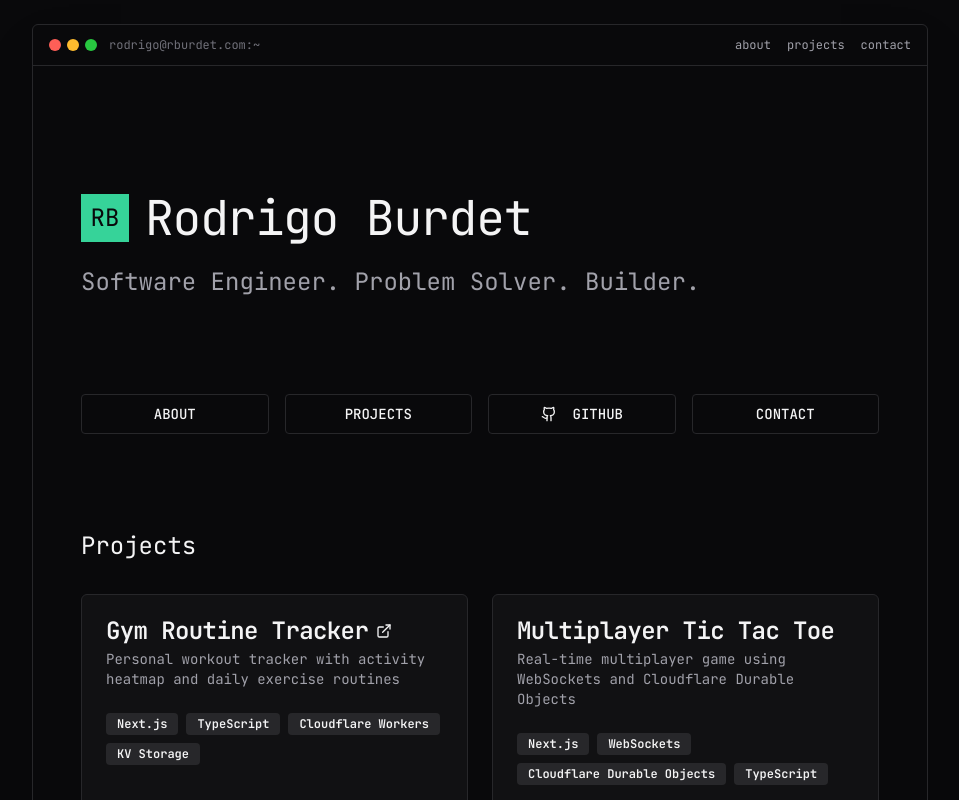
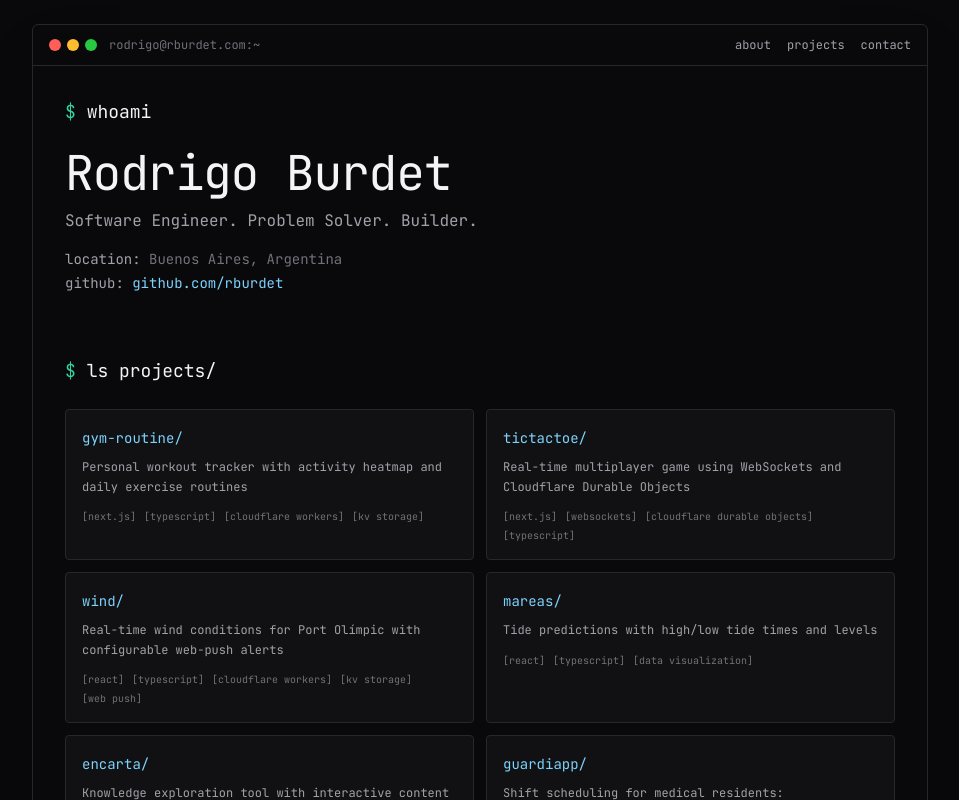
Before and after one commit to rburdet/portfolio, a Next.js app: page / in a window 1280 px wide. Shown: the top 800 px of the page, without its empty margins (160-1119 px from the left). Built offline with nearby package versions, Linux system fonts and the light colour scheme.

Commit message:
feat: terminal home with typing whoami and ls-style project grid

```diff
--- a/app/(terminal)/page.tsx
+++ b/app/(terminal)/page.tsx
@@ -1,52 +1,41 @@
-import Link from "next/link";
-import { Github, Linkedin, Mail } from "lucide-react";
-import { Button } from "@/components/ui/button";
+import Prompt from "@/components/terminal/prompt";
+import Typing from "@/components/terminal/typing";
 import ProjectGrid from "@/components/project-grid";
 import { projects } from "@/lib/projects";
 
 export default function Home() {
 	return (
 		<main>
-			<div className="container px-4 py-16 md:py-24">
-				<div className="mb-16 md:mb-24">
-					<div className="flex items-center gap-4 mb-6">
-						<div className="grid w-12 h-12 bg-primary place-items-center">
-							<span className="text-2xl font-mono text-primary-foreground">
-								RB
-							</span>
-						</div>
-						<h1 className="text-4xl font-mono tracking-tight md:text-5xl">
-							Rodrigo Burdet
-						</h1>
-					</div>
-					<p className="text-xl font-mono text-muted-foreground md:text-2xl">
-						Software Engineer. Problem Solver. Builder.
+			<section className="mb-12 md:mb-16">
+				<Prompt command="whoami" className="mb-4" />
+				<h1 className="mb-3 text-3xl tracking-tight text-zinc-100 md:text-5xl">
+					<Typing text="Rodrigo Burdet" />
+				</h1>
+				<p className="text-sm text-zinc-400 md:text-base">
+					Software Engineer. Problem Solver. Builder.
+				</p>
+				<div className="mt-4 space-y-1 text-xs text-zinc-500 md:text-sm">
+					<p>
+						<span className="text-zinc-400">location:</span> Buenos Aires, Argentina
+					</p>
+					<p>
+						<span className="text-zinc-400">github:</span>{" "}
+						<a
+							href="https://github.com/rburdet"
+							target="_blank"
+							rel="noopener noreferrer"
+							className="text-term-cyan hover:underline"
+						>
+							github.com/rburdet
+						</a>
 					</p>
 				</div>
+			</section>
 
-				<nav className="grid gap-4 mb-16 md:mb-24 sm:grid-cols-4">
-					<Button variant="outline" className="w-full" asChild>
-						<Link href="/about">ABOUT</Link>
-					</Button>
-					<Button variant="outline" className="w-full" asChild>
-						<Link href="/projects">PROJECTS</Link>
-					</Button>
-					<Button variant="outline" className="w-full" asChild>
-						<Link href="https://github.com/rburdet" target="_blank">
-							<Github className="w-4 h-4 mr-2" />
-							GITHUB
-						</Link>
-					</Button>
-					<Button variant="outline" className="w-full" asChild>
-						<Link href="/contact">CONTACT</Link>
-					</Button>
-				</nav>
-
-				<section className="mb-16 md:mb-24">
-					<h2 className="mb-8 text-2xl font-mono">Projects</h2>
-					<ProjectGrid projects={projects} />
-				</section>
-			</div>
+			<section>
+				<Prompt command="ls projects/" className="mb-6" />
+				<ProjectGrid projects={projects} />
+			</section>
 		</main>
 	);
 }
--- a/components/project-grid.tsx
+++ b/components/project-grid.tsx
@@ -1,13 +1,4 @@
 import Link from "next/link";
-import { ExternalLink } from "lucide-react";
-import {
-	Card,
-	CardHeader,
-	CardTitle,
-	CardDescription,
-	CardContent,
-} from "@/components/ui/card";
-import { Badge } from "@/components/ui/badge";
 import type { Project } from "@/lib/projects";
 
 interface ProjectGridProps {
@@ -16,7 +7,7 @@ interface ProjectGridProps {
 
 export default function ProjectGrid({ projects }: ProjectGridProps) {
 	return (
-		<div className="grid gap-6 sm:grid-cols-2">
+		<div className="grid gap-3 sm:grid-cols-2">
 			{projects.map((project) => {
 				const isCode = project.status === "code";
 				const href = isCode
@@ -24,36 +15,47 @@ export default function ProjectGrid({ projects }: ProjectGridProps) {
 					: project.externalUrl || `/projects/${project.id}`;
 				const isExternal = !!project.externalUrl || (isCode && !!project.repoUrl);
 
+				const title = (
+					<span className="text-sm">
+						{isCode ? (
+							<span className="text-zinc-300">{project.id}</span>
+						) : (
+							<span className="text-term-cyan">{`${project.id}/`}</span>
+						)}
+					</span>
+				);
+
 				return (
-					<Card key={project.id} className="flex flex-col">
-						<CardHeader>
-							<CardTitle className="font-mono">
+					<div
+						key={project.id}
+						className="group rounded border border-term-border bg-term-surface p-4 transition-colors hover:border-zinc-600"
+					>
+						<div className="mb-2 flex items-baseline justify-between gap-2">
 							{href ? (
 								<Link
 									href={href}
-										className="hover:underline inline-flex items-center gap-2"
+									className="hover:underline"
 									target={isExternal ? "_blank" : undefined}
 									rel={isExternal ? "noopener noreferrer" : undefined}
 								>
-										{project.title}
-										{isExternal && <ExternalLink className="w-4 h-4" />}
+									{title}
 								</Link>
 							) : (
-									project.title
+								title
 							)}
-							</CardTitle>
-							<CardDescription>{project.description}</CardDescription>
-						</CardHeader>
-						<CardContent className="flex flex-col flex-1">
-							<div className="flex flex-wrap gap-2 mb-4">
+							{isCode && <span className="text-[10px] text-zinc-600"># source-only</span>}
+						</div>
+						<p className="mb-3 text-xs leading-relaxed text-zinc-400">
+							{project.description}
+						</p>
+						<div className="flex flex-wrap gap-x-2 gap-y-1">
 							{project.technologies.map((tech) => (
-									<Badge key={tech} variant="secondary">
-										{tech}
-									</Badge>
+								<span key={tech} className="text-[10px] text-zinc-500">
+									[{tech.toLowerCase()}]
+								</span>
 							))}
 						</div>
-						</CardContent>
-					</Card>
+					</div>
 				);
 			})}
 		</div>
--- /dev/null
+++ b/components/terminal/typing.tsx
@@ -0,0 +1,28 @@
+"use client";
+
+import { useEffect, useState } from "react";
+
+interface TypingProps {
+	text: string;
+	speed?: number;
+}
+
+export default function Typing({ text, speed = 55 }: TypingProps) {
+	const [chars, setChars] = useState(0);
+
+	useEffect(() => {
+		if (chars >= text.length) return;
+		const t = setTimeout(() => setChars((c) => c + 1), speed);
+		return () => clearTimeout(t);
+	}, [chars, text.length, speed]);
+
+	return (
+		<span aria-label={text}>
+			<span aria-hidden>{text.slice(0, chars)}</span>
+			<span
+				aria-hidden
+				className="ml-0.5 inline-block h-[1em] w-[0.55ch] translate-y-[0.1em] bg-term-green animate-blink"
+			/>
+		</span>
+	);
+}
```
Lines whose indentation alone changed are shown as unchanged.
